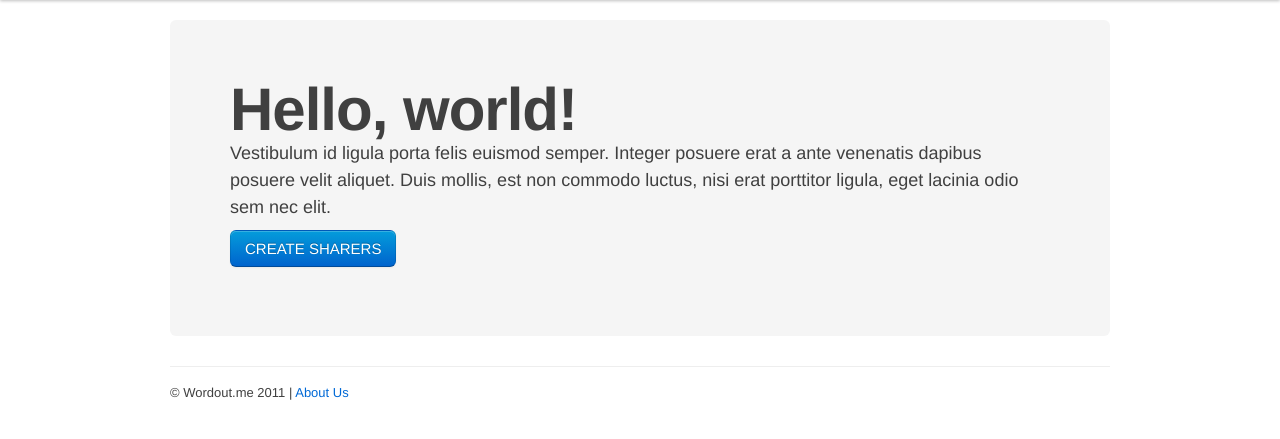
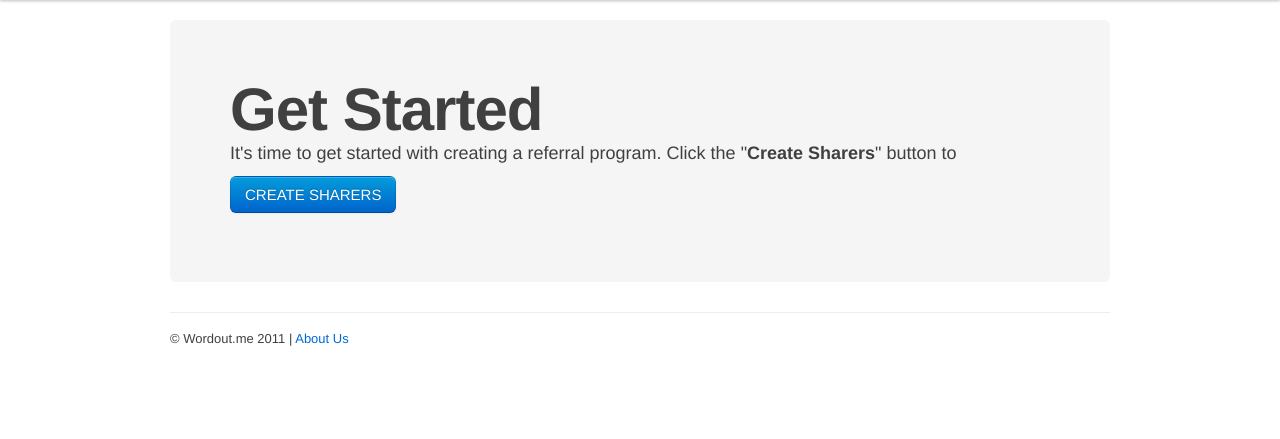
Before and after one commit to bsgreenb/Wordout, a Django app: template templates/sharer.html in a window 1280 px wide. Shown: the part 40-479 px from the top of the page. Run offline with Django 3.2, Linux system fonts and the light colour scheme; the template is opened without the code that fills it, so the values that code supplies are empty; some libraries are stand-ins or nearby versions.

Commit message:
Some english changes, and also abstracted the hostname

```diff
--- a/templates/backbone/form_errors.html
+++ b/templates/backbone/form_errors.html
@@ -2,7 +2,7 @@
 	<div class="alert-message block-message error" id="form-error">
 		<a class="close" href="#">×</a>
 		<p>
-			<strong>You got an error!</strong>
+			<strong>An error occurred while processing your request</strong>
 		</p>
 		<ul>
 			{% for field in form %}
--- a/templates/sharer.html
+++ b/templates/sharer.html
@@ -218,7 +218,7 @@ span#pagination #next{
                     <input class="checkbox" type="checkbox" name="sharer_id" value="{{sharer.sharer_identifier}}"/>{{ sharer.sharer_identifier }}
                 </td>
 				<td>
-					<div><a href="http://wordout.me/{{sharer.code}}">wordout.me/{{ sharer.code }}</a></div>
+					<div><a href="http://{{request.get_host}}/{{sharer.code}}" target="_blank">{{request.get_host}}/{{ sharer.code }}</a></div>
 					<div class="redirect_link">{{ sharer.redirect_link }}</div>
 				</td>
 				<td>{{ sharer.click_total }}
@@ -309,9 +309,9 @@ span#pagination #next{
 
 {% else %}
 <div class="hero-unit">
-	<h1>Hello, world!</h1>
+	<h1>Get Started</h1>
 	<p>
-		Vestibulum id ligula porta felis euismod semper. Integer posuere erat a ante venenatis dapibus posuere velit aliquet. Duis mollis, est non commodo luctus, nisi erat porttitor ligula, eget lacinia odio sem nec elit.
+		It's time to get started with creating a referral program.  Click the "<B>Create Sharers</B>" button to
 	</p>
 
 	<p>
```
Also changed, not shown: settings.py (+10 -0 lines).
